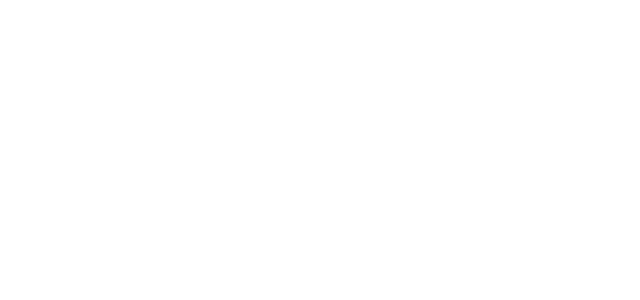
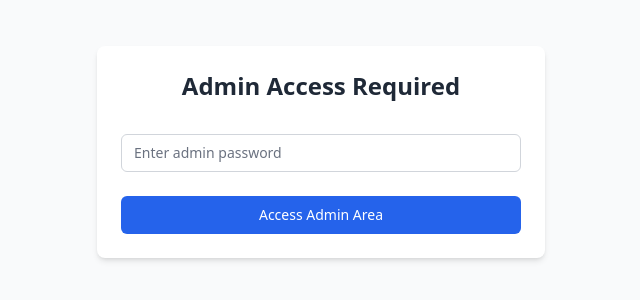
Before and after one commit to deepgohil0702/jf0, a React (Create React App) app in the folder petrolpump/: page /admin-login in a window 1280 px wide. Before the commit this address had no page. Shown: the part 248-548 px from the top of the page, without its empty margins (319-959 px from the left). Built offline with nearby package versions, Linux system fonts and the light colour scheme.

Commit message:
hasss sab kam ho gaya

```diff
--- a/petrolpump/src/App.js
+++ b/petrolpump/src/App.js
@@ -4,15 +4,32 @@
 import BillsList from './components/BillsList';
 import ImageUploader from './components/ImageUploader';
 import ContactAdmin from './components/ContactAdmin';
+import SupportLogin from './components/SupportLogin';
+import ProtectedRoute from './components/ProtectedRoute';
 
 function App() {
   return (
     <BrowserRouter>
       <Routes>
         <Route path="/" element={<UserForm />} />
-        <Route path="/admin" element={<AdminPanel />} />
+        <Route path="/admin-login" element={<SupportLogin />} />
+        <Route
+          path="/admin"
+          element={
+            <ProtectedRoute>
+              <AdminPanel />
+            </ProtectedRoute>
+          }
+        />
         <Route path="/bill" element={<BillsList />} />
-        <Route path="/img" element={<ImageUploader />} />
+        <Route
+          path="/img"
+          element={
+            <ProtectedRoute>
+              <ImageUploader />
+            </ProtectedRoute>
+          }
+        />
         <Route path="/support" element={<ContactAdmin />} />
       </Routes>
     </BrowserRouter>
@@ -20,207 +37,3 @@
 }
 
 export default App;
-
-
-// import React, { useState, useEffect } from "react";
-// import axios from "axios";
-// import "tailwindcss/tailwind.css";
-
-// // API Base URL
-// const API_BASE_URL = "https://psychic-space-barnacle-g6v4jw5p57whwpvv-8000.app.github.dev/api";
-
-// // SubmitBill Component
-// const SubmitBill = () => {
-//   const [formData, setFormData] = useState({
-//     firstName: "",
-//     lastName: "",
-//     mobileNumber: "",
-//     email: "",
-//     date: "",
-//     billImage: null,
-//   });
-//   const [response, setResponse] = useState(null);
-
-//   const handleChange = (e) => {
-//     const { name, value } = e.target;
-//     setFormData({ ...formData, [name]: value });
-//   };
-
-//   const handleFileChange = (e) => {
-//     setFormData({ ...formData, billImage: e.target.files[0] });
-//   };
-
-//   const handleSubmit = async (e) => {
-//     e.preventDefault();
-//     const form = new FormData();
-//     Object.keys(formData).forEach((key) => {
-//       form.append(key, formData[key]);
-//     });
-
-//     try {
-//       const res = await axios.post(`${API_BASE_URL}/submit-bill`, form);
-//       setResponse(res.data);
-//     } catch (error) {
-//       console.error(error);
-//     }
-//   };
-
-//   return (
-//     <div className="p-6 bg-gray-100">
-//       <h2 className="text-2xl font-bold mb-4">Submit Bill</h2>
-//       <form onSubmit={handleSubmit} className="space-y-4">
-//         <input
-//           type="text"
-//           name="firstName"
-//           placeholder="First Name"
-//           value={formData.firstName}
-//           onChange={handleChange}
-//           className="block w-full p-2 border border-gray-300 rounded"
-//         />
-//         <input
-//           type="text"
-//           name="lastName"
-//           placeholder="Last Name"
-//           value={formData.lastName}
-//           onChange={handleChange}
-//           className="block w-full p-2 border border-gray-300 rounded"
-//         />
-//         <input
-//           type="text"
-//           name="mobileNumber"
-//           placeholder="Mobile Number"
-//           value={formData.mobileNumber}
-//           onChange={handleChange}
-//           className="block w-full p-2 border border-gray-300 rounded"
-//         />
-//         <input
-//           type="email"
-//           name="email"
-//           placeholder="Email"
-//           value={formData.email}
-//           onChange={handleChange}
-//           className="block w-full p-2 border border-gray-300 rounded"
-//         />
-//         <input
-//           type="date"
-//           name="date"
-//           value={formData.date}
-//           onChange={handleChange}
-//           className="block w-full p-2 border border-gray-300 rounded"
-//         />
-//         <input
-//           type="file"
-//           name="billImage"
-//           onChange={handleFileChange}
-//           className="block w-full p-2 border border-gray-300 rounded"
-//         />
-//         <button
-//           type="submit"
-//           className="bg-blue-500 text-white px-4 py-2 rounded hover:bg-blue-600"
-//         >
-//           Submit
-//         </button>
-//       </form>
-//       {response && (
-//         <div className="mt-4 p-4 bg-green-100 border border-green-400 rounded">
-//           <p>{response.message}</p>
-//         </div>
-//       )}
-//     </div>
-//   );
-// };
-
-// // BillsList Component
-// const BillsList = () => {
-//   const [bills, setBills] = useState([]);
-
-//   useEffect(() => {
-//     const fetchBills = async () => {
-//       try {
-//         const res = await axios.get(`${API_BASE_URL}/bills`);
-//         setBills(res.data.data.bills);
-//       } catch (error) {
-//         console.error(error);
-//       }
-//     };
-//     fetchBills();
-//   }, []);
-
-//   return (
-//     <div className="p-6 bg-gray-100">
-//       <h2 className="text-2xl font-bold mb-4">Bills</h2>
-//       <ul className="space-y-2">
-//         {bills.map((bill) => (
-//           <li key={bill._id} className="p-4 border rounded bg-white">
-//             <p><strong>Name:</strong> {bill.firstName} {bill.lastName}</p>
-//             <p><strong>Date:</strong> {bill.date}</p>
-//             <p><strong>Bill Number:</strong> {bill.bill_number}</p>
-//             <p><strong>Status:</strong> {bill.status}</p>
-//           </li>
-//         ))}
-//       </ul>
-//     </div>
-//   );
-// };
-
-// // AllData Component
-// const AllData = () => {
-//   const [data, setData] = useState({ bills: [], monthly_winners: [] });
-
-//   useEffect(() => {
-//     const fetchData = async () => {
-//       try {
-//         const res = await axios.get(`${API_BASE_URL}/all-data`);
-//         setData(res.data.data);
-//       } catch (error) {
-//         console.error(error);
-//       }
-//     };
-//     fetchData();
-//   }, []);
-
-//   return (
-//     <div className="p-6 bg-gray-100">
-//       <h2 className="text-2xl font-bold mb-4">All Data</h2>
-//       <h3 className="text-xl font-semibold mb-2">Bills</h3>
-//       <ul className="space-y-2">
-//         {data.bills.map((bill) => (
-//           <li key={bill._id} className="p-4 border rounded bg-white">
-//             <p><strong>Name:</strong> {bill.firstName}</p>
-//             <p><strong>Date:</strong> {bill.date}</p>
-//             <p><strong>Bill Number:</strong> {bill.bill_number}</p>
-//           </li>
-//         ))}
-//       </ul>
-
-//       <h3 className="text-xl font-semibold mt-6 mb-2">Monthly Winners</h3>
-//       <ul className="space-y-2">
-//         {data.monthly_winners.map((winner) => (
-//           <li key={winner._id} className="p-4 border rounded bg-white">
-//             <p><strong>Month:</strong> {winner.month}</p>
-//             <p><strong>Name:</strong> {winner.firstName}</p>
-//             <p><strong>Prize Amount:</strong> {winner.prize_amount}</p>
-//           </li>
-//         ))}
-//       </ul>
-//     </div>
-//   );
-// };
-
-// // Main App Component
-// const App = () => {
-//   return (
-//     <div className="min-h-screen bg-gray-50">
-//       <header className="bg-blue-500 text-white p-4 text-center">
-//         <h1 className="text-3xl font-bold">Bill Management</h1>
-//       </header>
-//       <main className="p-4">
-//         <SubmitBill />
-//         <BillsList />
-//         <AllData />
-//       </main>
-//     </div>
-//   );
-// };
-
-// export default App;
--- /dev/null
+++ b/petrolpump/src/components/ProtectedRoute.js
@@ -0,0 +1,14 @@
+import { Navigate, useLocation } from 'react-router-dom';
+
+const ProtectedRoute = ({ children }) => {
+    const isAuthenticated = localStorage.getItem('support_authenticated') === 'true';
+    const location = useLocation();
+
+    if (!isAuthenticated) {
+        return <Navigate to="/admin-login" state={{ from: location.pathname }} />;
+    }
+
+    return children;
+};
+
+export default ProtectedRoute;
--- /dev/null
+++ b/petrolpump/src/components/SupportLogin.jsx
@@ -0,0 +1,69 @@
+import React, { useState } from 'react';
+import { useNavigate, useLocation } from 'react-router-dom';
+
+const SupportLogin = () => {
+    const [password, setPassword] = useState('');
+    const [error, setError] = useState('');
+    const navigate = useNavigate();
+    const location = useLocation();
+
+    const handleSubmit = (e) => {
+        e.preventDefault();
+        if (password === 'Pass@123456') {
+            localStorage.setItem('support_authenticated', 'true');
+            // Redirect to the appropriate route based on where they were trying to go
+            if (location.state?.from === '/img') {
+                navigate('/img');
+            } else {
+                navigate('/admin');
+            }
+        } else {
+            setError('Invalid password');
+        }
+    };
+
+    return (
+        <div className="min-h-screen bg-gray-50 flex items-center justify-center py-12 px-4 sm:px-6 lg:px-8">
+            <div className="max-w-md w-full space-y-8 bg-white p-6 rounded-lg shadow-md">
+                <h2 className="text-center text-2xl font-bold text-gray-800">
+                    Admin Access Required
+                </h2>
+
+                {error && (
+                    <div className="bg-red-100 text-red-700 p-3 rounded-md">
+                        {error}
+                    </div>
+                )}
+
+                <form onSubmit={handleSubmit} className="mt-8 space-y-6">
+                    <div>
+                        <label htmlFor="password" className="sr-only">
+                            Password
+                        </label>
+                        <input
+                            id="password"
+                            name="password"
+                            type="password"
+                            required
+                            className="appearance-none rounded-md relative block w-full px-3 py-2 border border-gray-300 placeholder-gray-500 text-gray-900 focus:outline-none focus:ring-blue-500 focus:border-blue-500 focus:z-10 sm:text-sm"
+                            placeholder="Enter admin password"
+                            value={password}
+                            onChange={(e) => setPassword(e.target.value)}
+                        />
+                    </div>
+
+                    <div>
+                        <button
+                            type="submit"
+                            className="group relative w-full flex justify-center py-2 px-4 border border-transparent text-sm font-medium rounded-md text-white bg-blue-600 hover:bg-blue-700 focus:outline-none focus:ring-2 focus:ring-offset-2 focus:ring-blue-500"
+                        >
+                            Access Admin Area
+                        </button>
+                    </div>
+                </form>
+            </div>
+        </div>
+    );
+};
+
+export default SupportLogin;
--- a/petrolpump/tailwind.config.js
+++ b/petrolpump/tailwind.config.js
@@ -6,7 +6,7 @@
   theme: {
     extend: {
       colors: {
-        'custom-blue': '#1d4ed8',
+        'custom-blue': '#ffffff',
       },
     },
   },
```
Also changed, not shown: petrolpump/src/components/AmazingPrizes.jsx (+4 -4 lines), petrolpump/src/components/ContactAdmin.jsx (+16 -3 lines), petrolpump/src/components/UserForm.jsx (+9 -9 lines).
